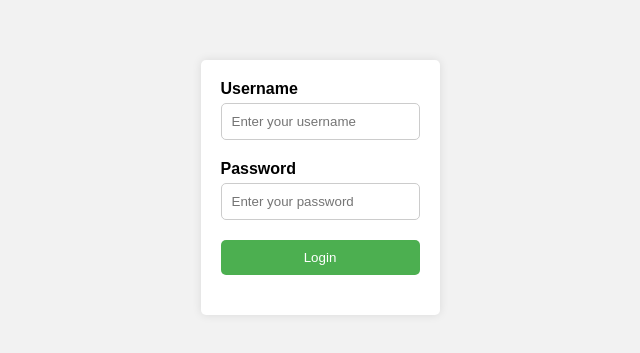
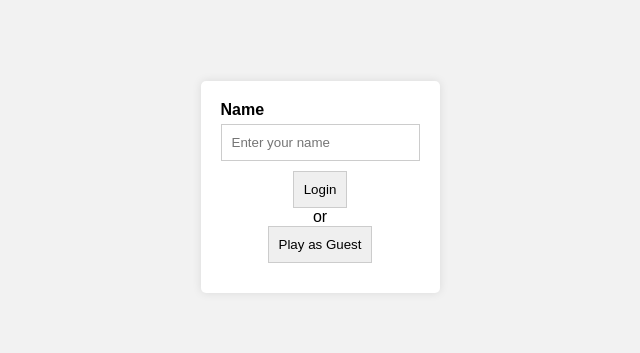
Before and after one commit to TildeAsterisk/Dynasty_Dispute, a website: page client/login.html in a window 1280 px wide. Shown: the part 221-574 px from the top of the page, without its empty margins (320-960 px from the left). Drawn offline with Linux system fonts and the light colour scheme.

Commit message:
Getting form data for cursor usernaem display #35 #34

```diff
--- a/client/login.html
+++ b/client/login.html
@@ -31,7 +31,7 @@
     }
 
     .form-group {
-      margin-bottom: 20px;
+      margin-bottom: 10px;
       width:100%;
     }
 
@@ -43,9 +43,9 @@
 
     .form-group input {
       /*width: 100%;*/
+      display:block;
       padding: 10px;
       border: 1px solid #ccc;
-      border-radius: 5px;
     }
 
     .form-group button {
@@ -62,17 +62,19 @@
 <body>
   <div class="container">
     <div id="loginBox">
-      <form>
+      <form action="index.html" method="get">
         <div class="form-group">
-          <label for="username">Username</label>
-          <input type="text" id="username" name="username" placeholder="Enter your username">
+          <label for="username">Name</label>
+          <input type="text" id="username" name="username" placeholder="Enter your name" required>
         </div>
-        <div class="form-group">
+        <!--div class="form-group">
           <label for="password">Password</label>
           <input type="password" id="password" name="password" placeholder="Enter your password">
-        </div>
+        </div-->
         <div class="form-group">
-          <button type="submit">Login</button>
+          <center>
+            <input type="submit" value="Login"></input> or <input type="submit" value="Play as Guest"></input>
+          </center>
         </div>
       </form>
     </div>
```
Also changed, not shown: client/main.js (+14 -9 lines).
